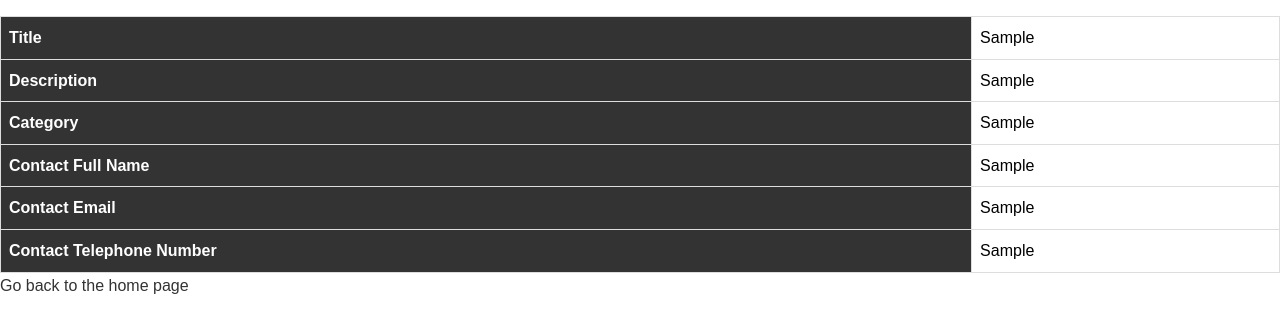
After one commit to bercats/Assignment3, a Flask app: template templates/ad_details.html in a window 1280 px wide. The commit adds this page. Shown: the top 333 px of the page. Run offline with Flask 3, Linux system fonts and the light colour scheme; the template is opened without the code that fills it: most values are stand-ins (such as "Sample title", 1, 10 or a date in 2020).

Commit message:
Search functionality and ad_details route were done.

```diff
--- a/app.py
+++ b/app.py
@@ -5,12 +5,50 @@ app = Flask(__name__)
 app.secret_key= "123"
 
 @app.route('/')
-@app.route('/index')
+@app.route('/index', methods=["GET", "POST"])
 def index():
-    if "username" in session:
-        return render_template("index.html", username=session["username"])
+    conn = sqlite3.connect("database.db")
+    c = conn.cursor()
+    c.execute("SELECT * FROM Category")
+    categories = c.fetchall()
+    category_dict = {category[0]: category[1] for category in categories}
+    if request.method == "GET":
+        if "username" in session:
+            return render_template("index.html", username=session["username"], categories=categories)
+        else:
+            return render_template("index.html", categories=categories)
     else:
-        return render_template("index.html")
+        keyword = request.form["keyword"]
+        cid = request.form["category"]
+        c = conn.cursor()
+        if cid == "all":
+            ads = {}
+            for category in categories:
+                c.execute("SELECT Advertisement.*, User.fullname FROM Advertisement INNER JOIN User ON Advertisement.username = User.username WHERE (Advertisement.title LIKE ? OR Advertisement.description LIKE ? OR User.fullname LIKE ?) AND cid = ? AND isactive = 1", ('%'+keyword+'%', '%'+keyword+'%', '%'+keyword+'%', category[0]))
+                rows = c.fetchall()
+                ads[category[1]] = rows
+        else:
+            c.execute("SELECT Advertisement.*, User.fullname FROM Advertisement INNER JOIN User ON Advertisement.username = User.username WHERE (Advertisement.title LIKE ? OR Advertisement.description LIKE ? OR User.fullname LIKE ?) AND cid = ? AND isactive = 1", ('%'+keyword+'%', '%'+keyword+'%', '%'+keyword+'%', cid))
+            rows = c.fetchall()
+            ads = {"all": rows}
+        conn.close()
+        if "username" in session:
+            return render_template("index.html", username=session["username"], ads=ads, categories=categories, categories_dict=category_dict)
+        else:
+            return render_template("index.html", ads=ads, categories=categories, categories_dict=category_dict)
+
+@app.route('/ad_details/<int:ad_id>', methods=["GET"])
+def ad_details(ad_id):
+    conn = sqlite3.connect("database.db")
+    c = conn.cursor()
+    c.execute("SELECT Advertisement.*, User.fullname, User.email, User.telno FROM Advertisement INNER JOIN User ON Advertisement.username = User.username WHERE Advertisement.aid = ?", (ad_id,))
+    ad = c.fetchone()
+    conn.close()
+    if ad is None:
+        return "Advertisement not found", 404
+    else:
+        return render_template("ad_details.html", ad=ad)
+
 
 @app.route('/login', methods=["GET", "POST"])
 def login():
--- a/static/style.css
+++ b/static/style.css
@@ -1,20 +1,82 @@
-h1{
-    font-size: 36px;
-    font-weight: 400;
-    line-height: 1.2;
-    color: #292b2c;
+/* Reset some default styles */
+body, h1, h2, p {
+    margin: 0;
+    padding: 0;
+}
+
+/* Basic styling for the body */
+body {
+    font-family: 'Arial', sans-serif;
+    line-height: 1.6;
+}
+
+/* Header styling */
+header {
+    background-color: #333;
+    color: #fff;
     text-align: center;
+    padding: 1rem;
+}
 
+/* Main content styling */
+main {
+    padding: 1rem;
 }
-body{
-    background-color: #f5f5f5;
-    font-family: 'Roboto Light', sans-serif;
-    font-size: 16px;
-    font-weight: 400;
-    line-height: 1.5;
-    color: #292b2c;
+
+/* Footer styling */
+footer {
+    background-color: #333;
+    color: #fff;
+    text-align: center;
+    padding: 1rem;
 }
-table, th, td {
-    width: 50%;
-    border: 1px solid black;
+
+/* Form styling */
+form {
+    margin: 1rem 0;
 }
+
+/* Input field styling */
+input, select {
+    width: 100%;
+    padding: 0.5rem;
+    margin-bottom: 1rem;
+}
+
+/* Button styling */
+button {
+    background-color: #333;
+    color: #fff;
+    padding: 0.5rem 1rem;
+    border: none;
+    cursor: pointer;
+}
+
+/* Table styling */
+table {
+    width: 100%;
+    border-collapse: collapse;
+    margin-top: 1rem;
+    border: 1px solid #ddd;
+}
+
+th, td {
+    border: 1px solid #ddd;
+    padding: 0.5rem;
+    text-align: left;
+}
+
+th {
+    background-color: #333;
+    color: #fff;
+}
+
+/* Link styling */
+a {
+    color: #333;
+    text-decoration: none;
+}
+
+a:hover {
+    text-decoration: underline;
+}
--- /dev/null
+++ b/templates/ad_details.html
@@ -0,0 +1,36 @@
+<!DOCTYPE html>
+<html lang="en">
+<head>
+    <meta charset="UTF-8">
+    <title>{{ ad[1] }}</title>
+<link rel="stylesheet" type="text/css" href="../static/style.css"></head>
+<body>
+    <table>
+        <tr>
+            <th>Title</th>
+            <td>{{ ad[1] }}</td>
+        </tr>
+        <tr>
+            <th>Description</th>
+            <td>{{ ad[2] }}</td>
+        </tr>
+        <tr>
+            <th>Category</th>
+            <td>{{ ad[3] }}</td>
+        </tr>
+        <tr>
+            <th>Contact Full Name</th>
+            <td>{{ ad[6] }}</td>
+        </tr>
+        <tr>
+            <th>Contact Email</th>
+            <td>{{ ad[7] }}</td>
+        </tr>
+        <tr>
+            <th>Contact Telephone Number</th>
+            <td>{{ ad[8] }}</td>
+        </tr>
+    </table>
+    <a href="/">Go back to the home page</a>
+</body>
+</html>
```
Also changed, not shown: templates/index.html (+40 -0 lines), database.db.
